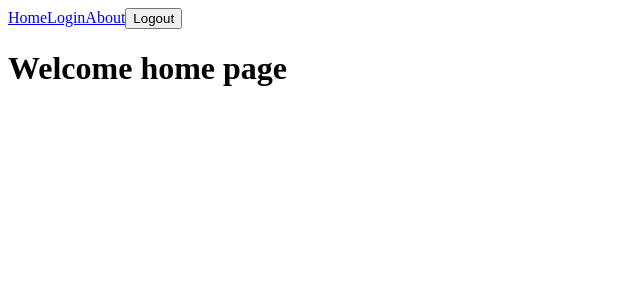
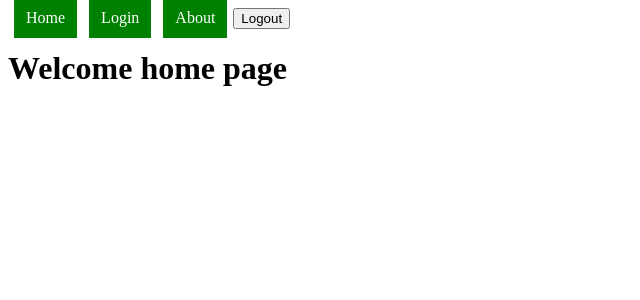
Before and after one commit to petekgithub/react-hooks-react-router-playground, a React (Create React App) app: page / in a window 1280 px wide. Shown: the top 300 px of the page, without its empty margins (0-640 px from the left). Built offline with nearby package versions, Linux system fonts and the light colour scheme.

Commit message:
readme-update

```diff
--- a/src/components/Navbar.js
+++ b/src/components/Navbar.js
@@ -1,5 +1,14 @@
 import React from 'react'
-import { Link, useNavigate } from "react-router-dom";
+import { NavLink, useNavigate } from "react-router-dom";
+
+const linkStyles = {
+  width: "100px",
+  padding: "12px",
+  margin: "0 6px 6px",
+  background: "green",
+  textDecoration: "none",
+  color: "white",
+};
 
 
 const Navbar = ({setIsLoggedIn}) => {
@@ -15,9 +24,9 @@ const Navbar = ({setIsLoggedIn}) => {
   return (
     <div>
     <nav>
-      <Link  to="/" >Home</Link>
-      <Link to="/login">Login</Link>
-      <Link to="/about">About</Link>
+      <NavLink  to="/" exact style={linkStyles}>Home</NavLink>
+      <NavLink to="/login"  exact style={linkStyles}>Login</NavLink>
+      <NavLink to="/about"  exact style={linkStyles}>About</NavLink>
       <button onClick={handleLogout}>Logout</button>
 
     </nav>
--- a/src/pages/Home.js
+++ b/src/pages/Home.js
@@ -1,9 +1,8 @@
 import React from 'react'
-import { Navigate } from 'react-router-dom';
+import { Routes, Route, Navigate } from "react-router-dom";
 
 const Home = ({isLoggedIn}) => {
-
-  if(!isLoggedIn) <Navigate to="/login"/>;
+  if(!isLoggedIn)  <Route path="/login" element={<Navigate replace to="/login" />} />
 
   return (
     <div>
```
Also changed, not shown: 1 other file (tests, documents, lock files or other folders).
